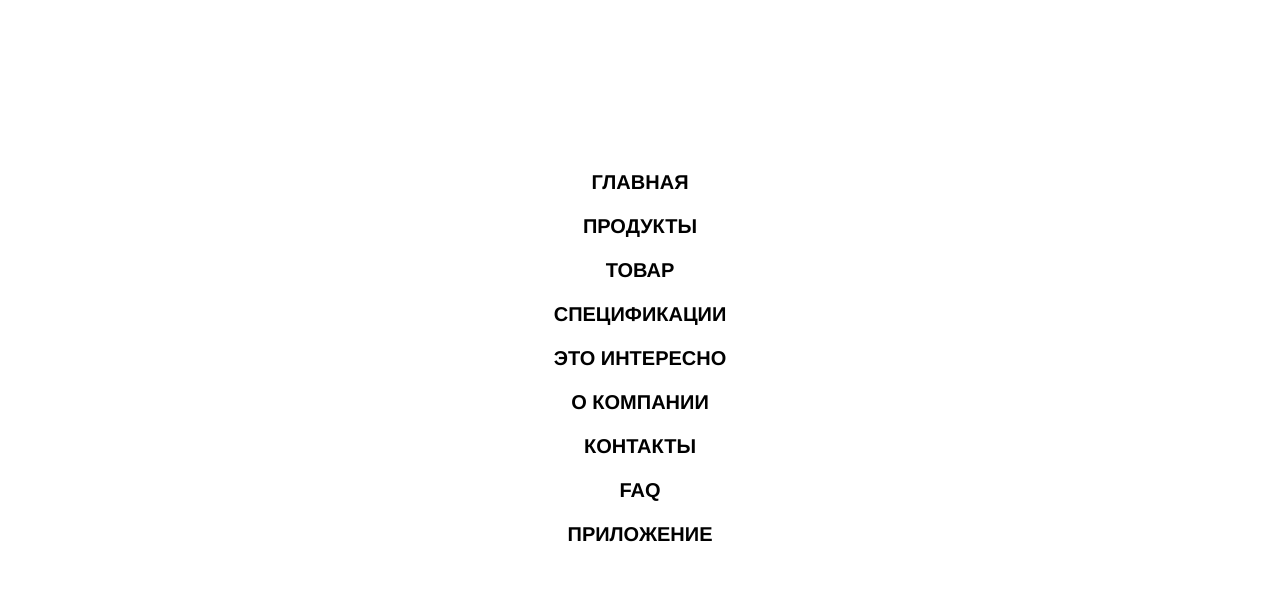
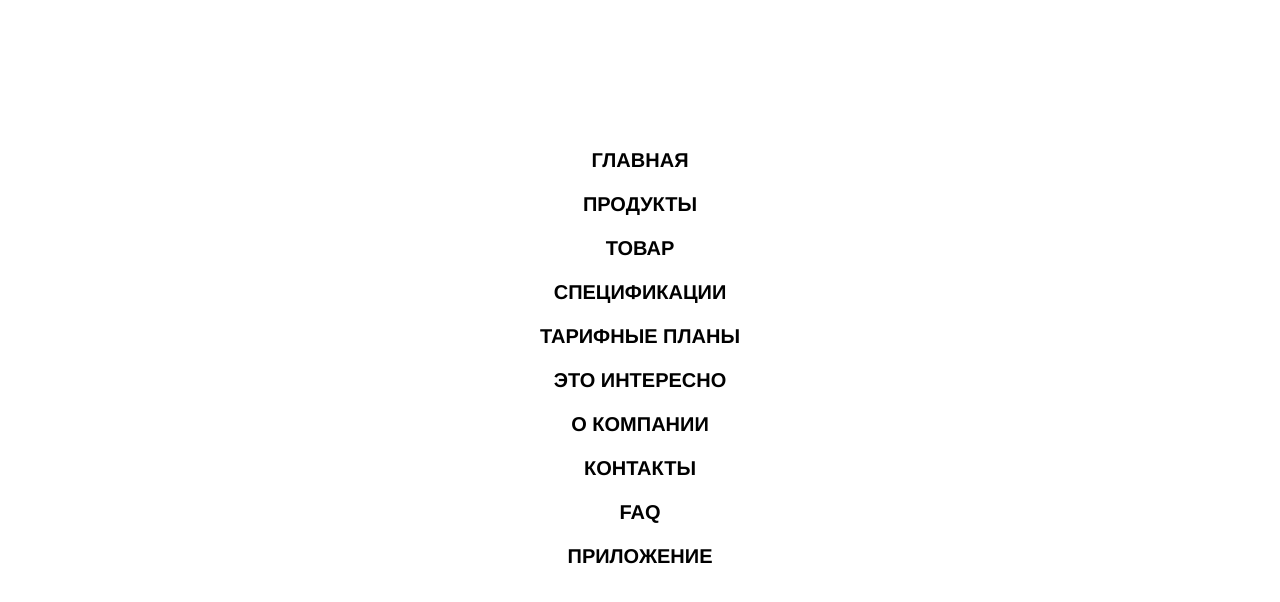
Before and after one commit to saimon322/verdivideo, a website: page app/index.html in a window 1280 px wide. Shown: the part 82-684 px from the top of the page. Drawn offline with Linux system fonts and the light colour scheme.

Commit message:
Nav Update

```diff
--- a/app/index.html
+++ b/app/index.html
@@ -231,6 +231,7 @@
 				<a href="/wp-content/themes/twentytwenty/html/products.html">Продукты</a>
 				<a href="/wp-content/themes/twentytwenty/html/product.html">Товар</a>
 				<a href="/wp-content/themes/twentytwenty/html/specifications.html">Спецификации</a>
+				<a href="/wp-content/themes/twentytwenty/html/tarrifs.html">Тарифные планы</a>
 				<a href="/wp-content/themes/twentytwenty/html/articles.html">Это интересно</a>
 				<a href="/wp-content/themes/twentytwenty/html/about.html">О компании</a>
 				<a href="/wp-content/themes/twentytwenty/html/contacts.html">Контакты</a>
```
